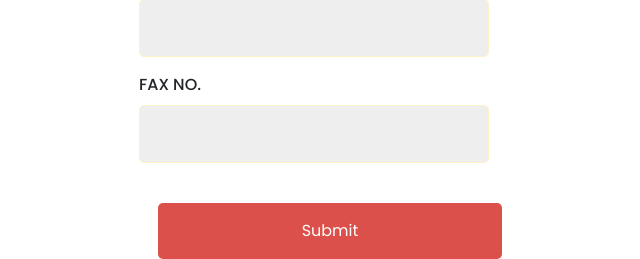
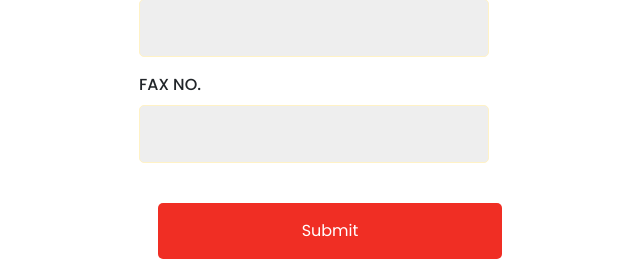
Before and after one commit to t0m5krt/Thesis, a PHP site: page /service-request.html in a window 1280 px wide. Shown: the part 2096-2355 px from the top of the page, without its empty margins (310-950 px from the left). Run offline with PHP 8.4, Linux system fonts and the light colour scheme.

Commit message:
maximizing the color of submit button

```diff
--- a/service-request-design.css
+++ b/service-request-design.css
@@ -110,5 +110,6 @@ button[type="submit"] {
     display: inline-block;
     width: calc(50% - 0.5rem); /* subtract margin from width */
     vertical-align: top;
+    background-color: #F02E24 !important;
   }
 }
```
